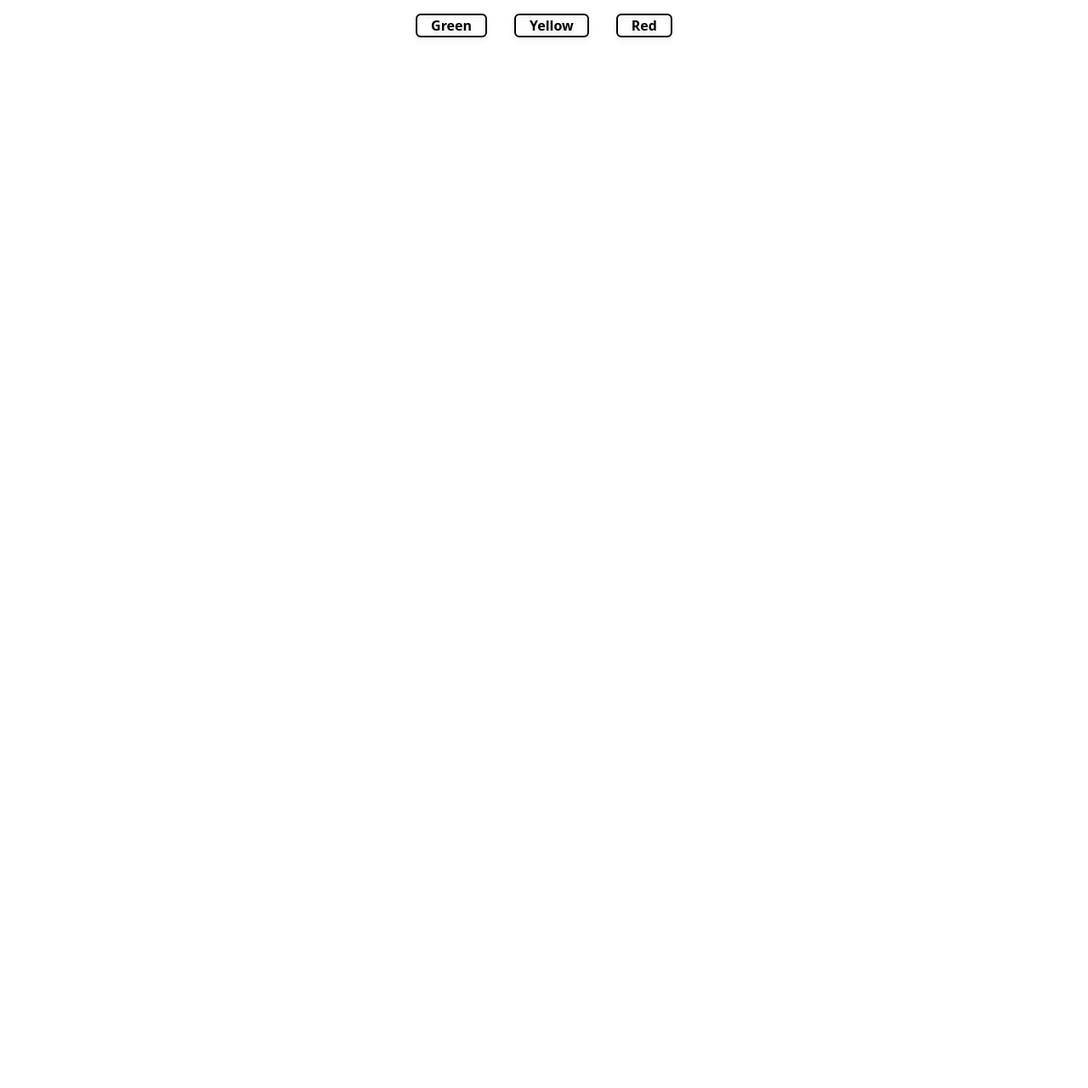
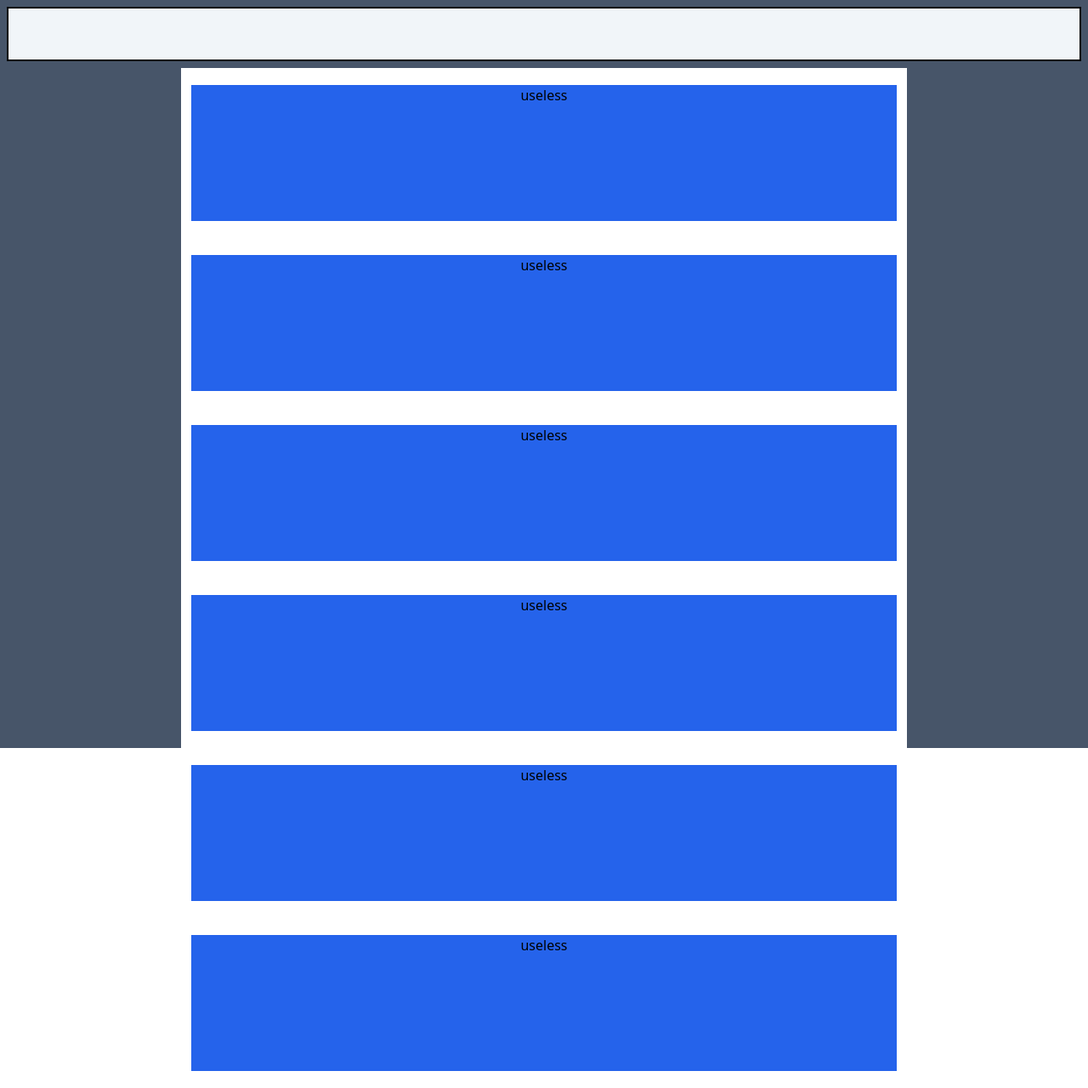
Before and after one commit to Artotz/Arduino-API-Interaction, a Next.js app: page / in a window 1280 px wide. Shown: the whole page at 85% size. Before the commit the page ends 800 px from the top, so only its background shows below. Built offline with nearby package versions, Linux system fonts and the light colour scheme.

Commit message:
feat: scrolling tests

```diff
--- a/pages/index.tsx
+++ b/pages/index.tsx
@@ -9,30 +9,36 @@ export default function Home() {
         <title>Arduino Interaction</title>
       </Head>
 
-      <main className="flex flex-row justify-center">
-        <div className="flex">
-          <button
-            className=" mx-4 border-2 my-4 border-black rounded-md drop-shadow-md transition-all hover:-translate-y-0.5 active:translate-y-0 active:border-green-600 active:bg-green-100"
-            onClick={writeToFile}
-          >
-            <label className="p-4 font-bold"> Green </label>
-          </button>
+      <section className="fixed flex h-16 left-2 right-2 top-2 justify-center bg-slate-100 border-2 border-black"></section>
 
-          <button
-            className=" mx-4 border-2 my-4 border-black rounded-md drop-shadow-md transition-all hover:-translate-y-0.5 active:translate-y-0 active:border-yellow-600 active:bg-yellow-100"
-            onClick={writeToFile}
-          >
-            <label className="p-4 font-bold"> Yellow </label>
-          </button>
+      {/*
+        <div className="flex absolute bottom-0 left-0 right-0 top-0 -z-30 bg-slate-600"></div>
+      */}
 
-          <button
-            className=" mx-4 border-2 my-4 border-black rounded-md drop-shadow-md transition-all hover:-translate-y-0.5 active:translate-y-0 active:border-red-600 active:bg-red-100"
-            onClick={writeToFile}
-          >
-            <label className="p-4 font-bold"> Red </label>
-          </button>
-        </div>
-      </main>
+      <div className="flex bg-slate-600">
+        <main className="flex mx-auto mt-20 w-4/6 h-screen justify-center bg-white">
+          <div className="flex flex-col my-auto w-full overflow-hidden">
+            <div className="flex h-40 mx-3 my-5 justify-center bg-blue-600">
+              <p>useless</p>
+            </div>
+            <div className="flex h-40 mx-3 my-5 justify-center bg-blue-600">
+              <p>useless</p>
+            </div>
+            <div className="flex h-40 mx-3 my-5 justify-center bg-blue-600">
+              <p>useless</p>
+            </div>
+            <div className="flex h-40 mx-3 my-5 justify-center bg-blue-600">
+              <p>useless</p>
+            </div>
+            <div className="flex h-40 mx-3 my-5 justify-center bg-blue-600">
+              <p>useless</p>
+            </div>
+            <div className="flex h-40 mx-3 my-5 justify-center bg-blue-600">
+              <p>useless</p>
+            </div>
+          </div>
+        </main>
+      </div>
     </>
   );
 }
```
Also changed, not shown: components/aaa.tsx (added, +26 -0 lines).
